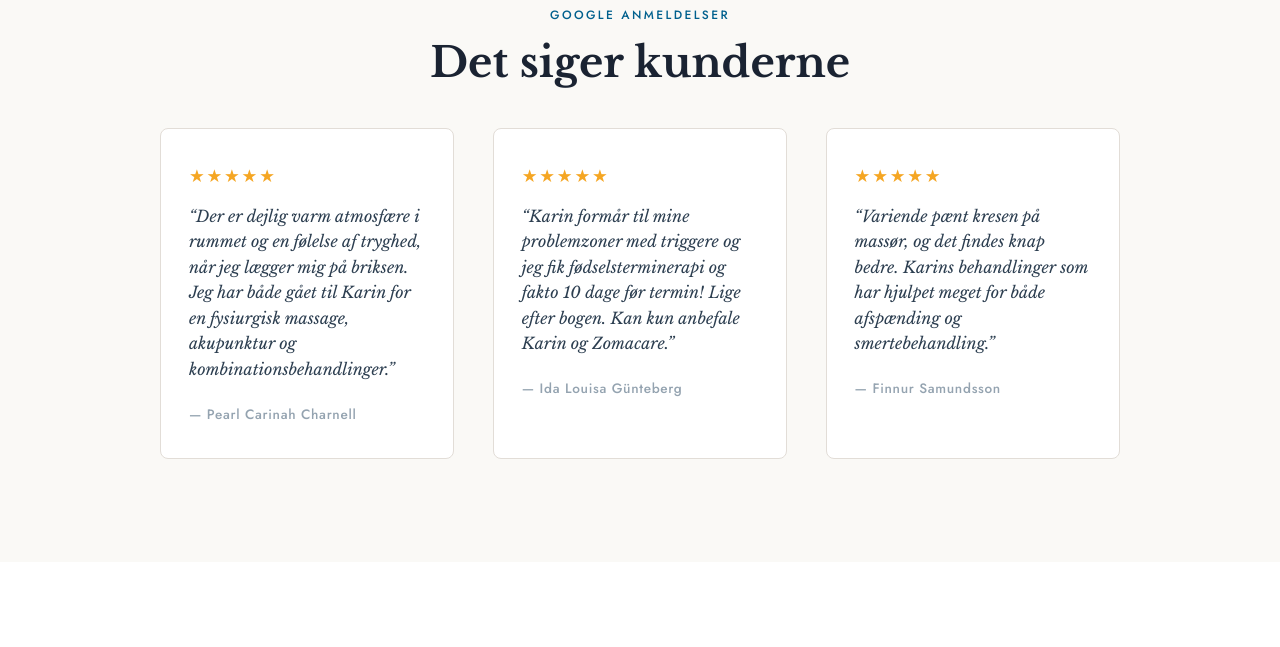
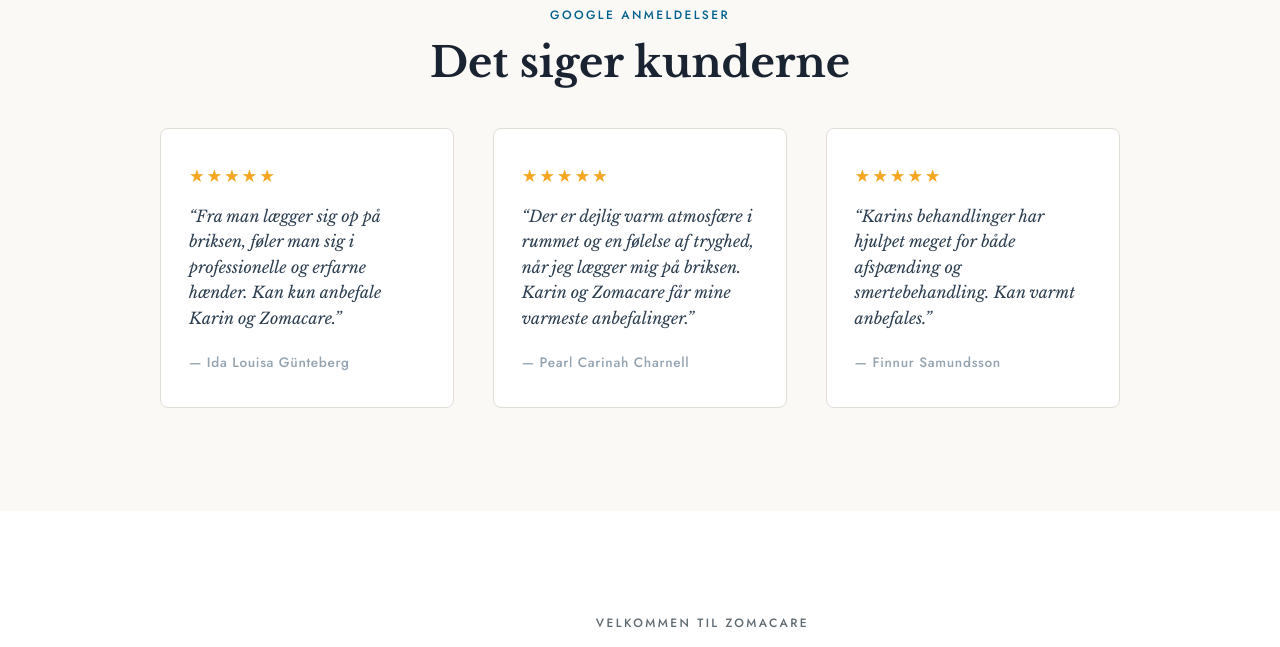
Before and after one commit to nicholasblenkov/ZomaCare, a plain HTML site: page index.html in a window 1280 px wide. Shown: the part 860-1507 px from the top of the page. Drawn offline with nearby package versions, Linux system fonts and the light colour scheme.

Commit message:
fix: clean up review quotes to coherent sentences

```diff
--- a/index.html
+++ b/index.html
@@ -245,21 +245,21 @@
                 <figure class="testimonial reveal">
                     <div class="testimonial__stars">&#9733;&#9733;&#9733;&#9733;&#9733;</div>
                     <blockquote class="testimonial__quote">
-                        <p>&ldquo;Der er dejlig varm atmosfære i rummet og en følelse af tryghed, når jeg lægger mig på briksen. Jeg har både gået til Karin for en fysiurgisk massage, akupunktur og kombinationsbehandlinger.&rdquo;</p>
+                        <p>&ldquo;Fra man lægger sig op på briksen, føler man sig i professionelle og erfarne hænder. Kan kun anbefale Karin og Zomacare.&rdquo;</p>
+                    </blockquote>
+                    <figcaption class="testimonial__author">— Ida Louisa Günteberg</figcaption>
+                </figure>
+                <figure class="testimonial reveal">
+                    <div class="testimonial__stars">&#9733;&#9733;&#9733;&#9733;&#9733;</div>
+                    <blockquote class="testimonial__quote">
+                        <p>&ldquo;Der er dejlig varm atmosfære i rummet og en følelse af tryghed, når jeg lægger mig på briksen. Karin og Zomacare får mine varmeste anbefalinger.&rdquo;</p>
                     </blockquote>
                     <figcaption class="testimonial__author">— Pearl Carinah Charnell</figcaption>
                 </figure>
                 <figure class="testimonial reveal">
                     <div class="testimonial__stars">&#9733;&#9733;&#9733;&#9733;&#9733;</div>
                     <blockquote class="testimonial__quote">
-                        <p>&ldquo;Karin formår til mine problemzoner med triggere og jeg fik fødselsterminerapi og fakto 10 dage før termin! Lige efter bogen. Kan kun anbefale Karin og Zomacare.&rdquo;</p>
-                    </blockquote>
-                    <figcaption class="testimonial__author">— Ida Louisa Günteberg</figcaption>
-                </figure>
-                <figure class="testimonial reveal">
-                    <div class="testimonial__stars">&#9733;&#9733;&#9733;&#9733;&#9733;</div>
-                    <blockquote class="testimonial__quote">
-                        <p>&ldquo;Variende pænt kresen på massør, og det findes knap bedre. Karins behandlinger som har hjulpet meget for både afspænding og smertebehandling.&rdquo;</p>
+                        <p>&ldquo;Karins behandlinger har hjulpet meget for både afspænding og smertebehandling. Kan varmt anbefales.&rdquo;</p>
                     </blockquote>
                     <figcaption class="testimonial__author">— Finnur Samundsson</figcaption>
                 </figure>
```
